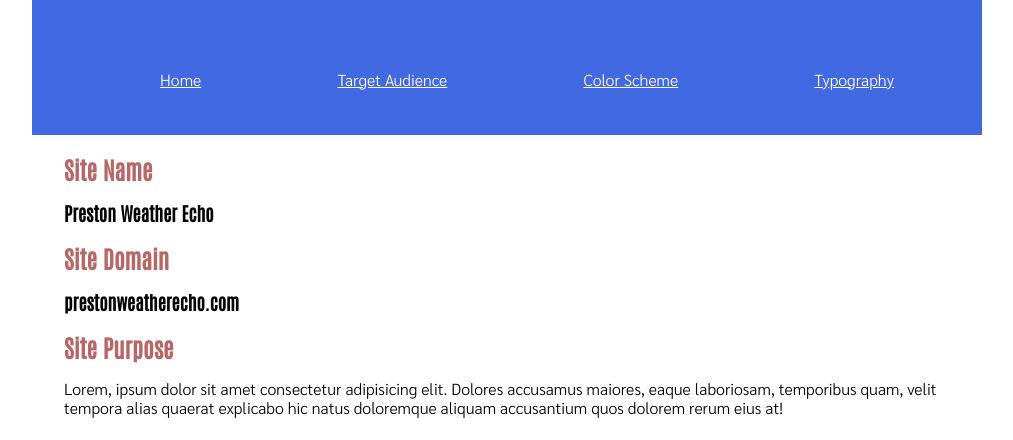
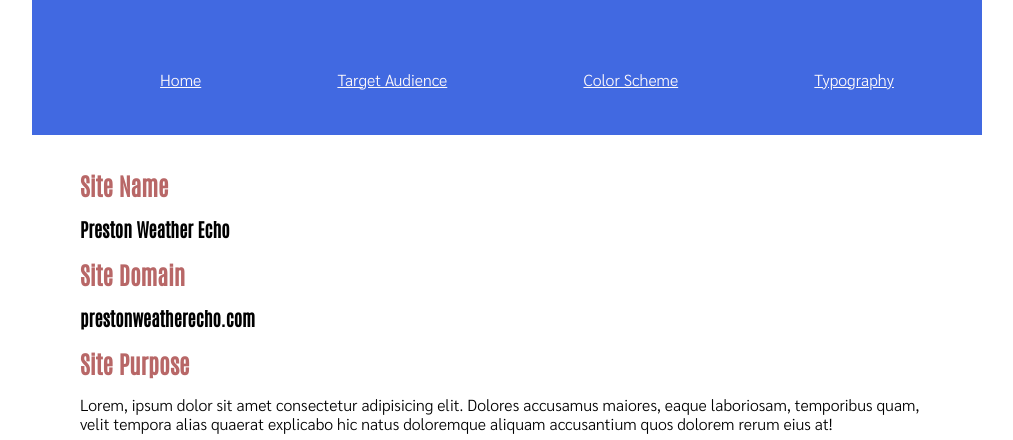
Before and after one commit to misatov/misatovelazquez.github.io, a plain HTML site: page lesson3/index.html in a window 1280 px wide. Shown: the part 95-535 px from the top of the page, without its empty margins (133-1146 px from the left). Drawn offline with nearby package versions, Linux system fonts and the light colour scheme.

Commit message:
some changes in css

```diff
--- a/lesson3/css/small.css
+++ b/lesson3/css/small.css
@@ -41,7 +41,7 @@ img{
     max-width: 100%
 }
 main{
-    padding: 0 2rem;
+    padding: 1rem 3rem;
 }
 footer a {
     color:white;
```
